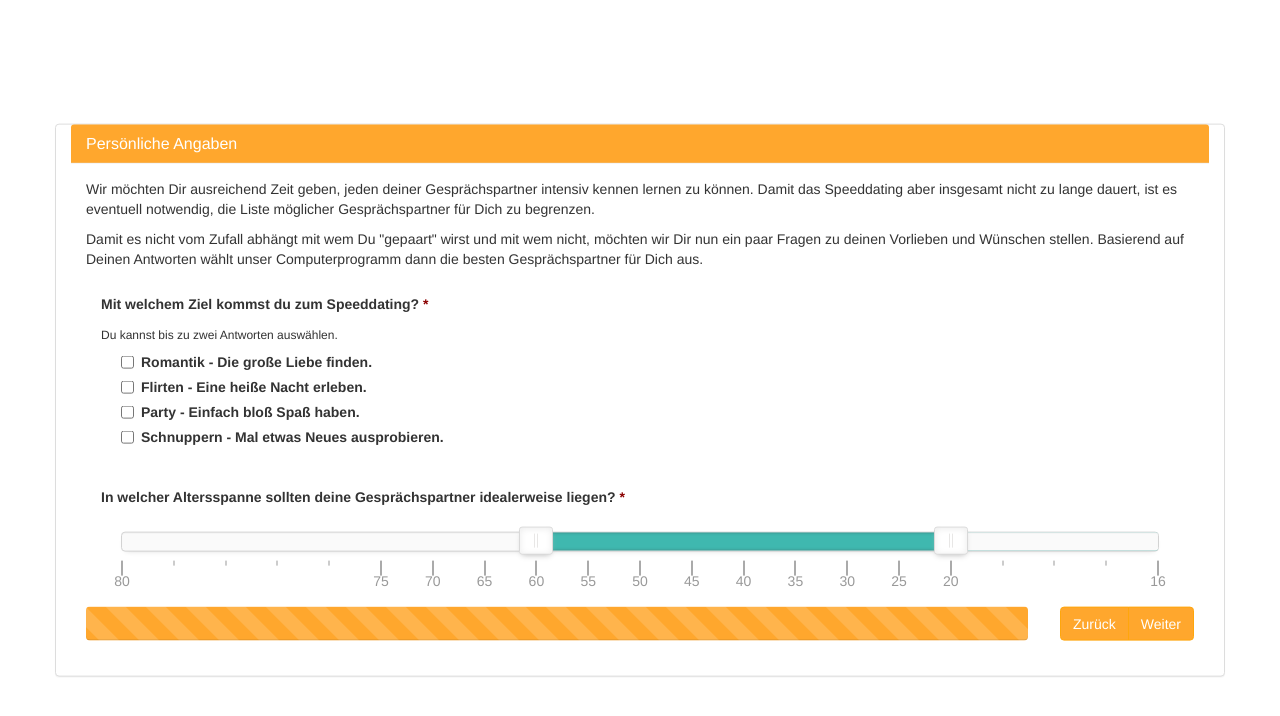
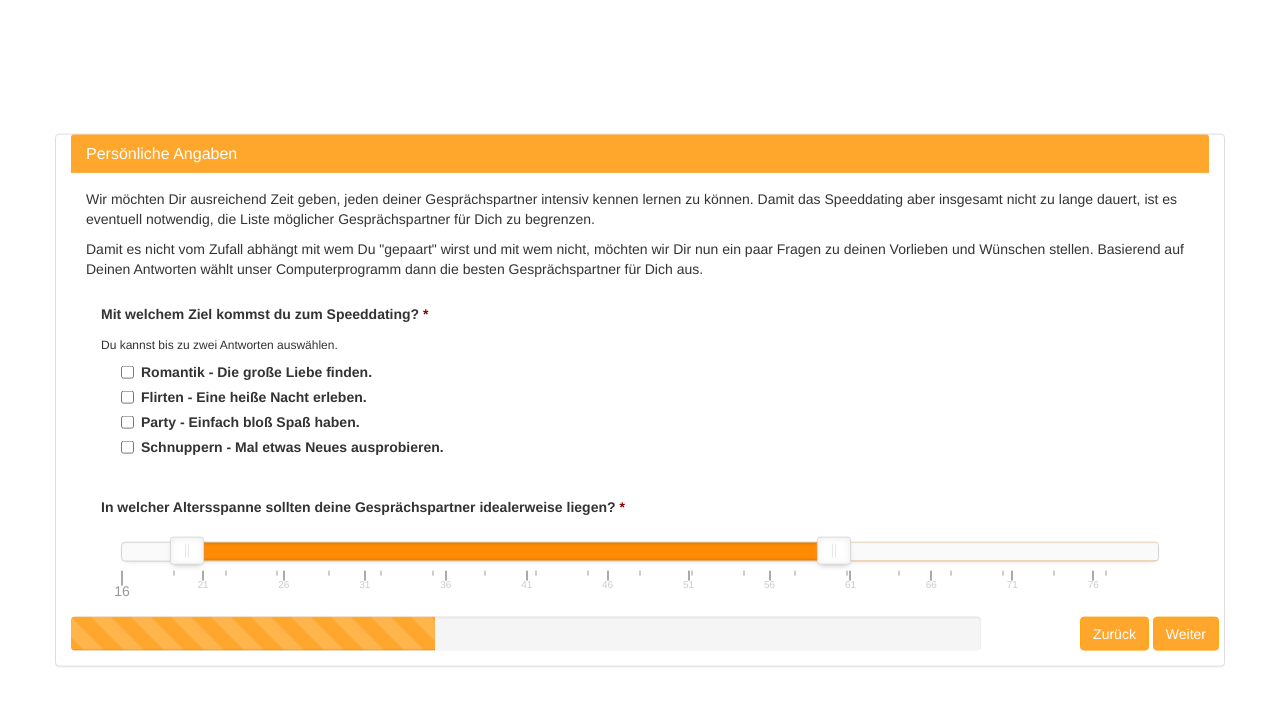
Before and after one commit to douaberigoale/CSD-2016-Speed-Dating, a plain HTML site: page speeddating.html in a window 1280 px wide. Drawn offline with nearby package versions, Linux system fonts and the light colour scheme.

Commit message:
looks good.

```diff
--- a/css/main.css
+++ b/css/main.css
@@ -14,21 +14,27 @@
 .btn-primary {background-color: #ffa72d;   border-color: #ffa60c; !important}
 .btn-primary:focus,
 .btn-primary:active,
-.btn-primary.active
+.btn-primary.active,
+.btn-primary.disabled:hover
 {
     background-color: #ff8d13;
     border-color: #ffa60c;!important
 }
 
-.btn-primary:hover
+.btn-primary:hover,
+.btn-primary:disabled:hover
 {
     background-color: #ff8d13;
     border-color: #ffa60c;!important
 }
-.btn-primary:active:focus {
+.btn-primary:active:focus,
+.btn-primary:disabled:focus{
     color: #ffffff;
     background-color: #ff8a04;
     border-color: #ff7e03;
+}
+.btn:focus,.btn:active {
+    outline: none !important;
 }
 .progress {height: 34px !important;}
 .panel > .panel-heading {
@@ -57,3 +63,7 @@
     content:" *";
     color: darkred;
 }
+
+#age .noUi-connect {
+    background: #ff8a04;
+}
--- a/speeddating.html
+++ b/speeddating.html
@@ -75,27 +75,15 @@
                     var range = document.getElementById('age');
 
                     noUiSlider.create(range, {
-                        start: [20, 60], // Handle start position
-                        snap: true,
+                        start: [60, 20], // Handle start position
+                        step: 5, // Slider moves in increments of '10'
                         connect: true, // Display a colored bar between the handles
                         direction: 'rtl', // Put '0' at the bottom of the slider
                         orientation: 'horizontal', // Orient the slider vertically
-                        behaviour: 'tap-drag', // Move handle on tap, bar is draggable
+                        behaviour: 'tap', // Move handle on tap, bar is draggable
                         range: { // Slider can select '0' to '100'
-                            'min': 16,
-                            '20': 20,
-                            '25': 25,
-                            '30': 30,
-                            '35': 35,
-                            '40': 40,
-                            '45': 45,
-                            '50': 50,
-                            '55': 55,
-                            '60': 60,
-                            '65': 65,
-                            '70': 70,
-                            '75': 75,
-                            'max': 80
+                            'min': 80,
+                            'max': 16
                         },
                         pips: { // Show a scale with the slider
                             mode: 'steps',
@@ -121,12 +109,14 @@
                     });
                 </script>
             </div>
-            <div class="btn-group pull-right">
-                <input type="button" class="btn btn-primary" onclick="history.back();" value="Zurück">
-                <button type="submit" class="btn btn-primary">Weiter</button>
-            </div>
-            <div class="progress progress-bar progress-bar-striped active"
-                 value="40" max="100" style="width:85%">
+            <div class="row">
+                <div class="progress progress-striped active" style="width: 80%; margin: 0px auto; height: 40px; float:left">
+                    <div id="progressbar" class="progress-bar progress-bar-success" role="progressbar" style="width:40%;"></div>
+                </div>
+                <div style="display: inline; float:right; position:relative; left:10px;">
+                    <input type="button" class="btn btn-primary" onclick="history.back();" value="Zurück">
+                    <button type="submit" class="btn btn-primary">Weiter</button>
+                </div>
             </div>
         </div>
     </div>
```
Also changed, not shown: contact.html (+8 -7 lines), date.html (+8 -6 lines), interests.html (+8 -7 lines), personal.html (+9 -10 lines).
